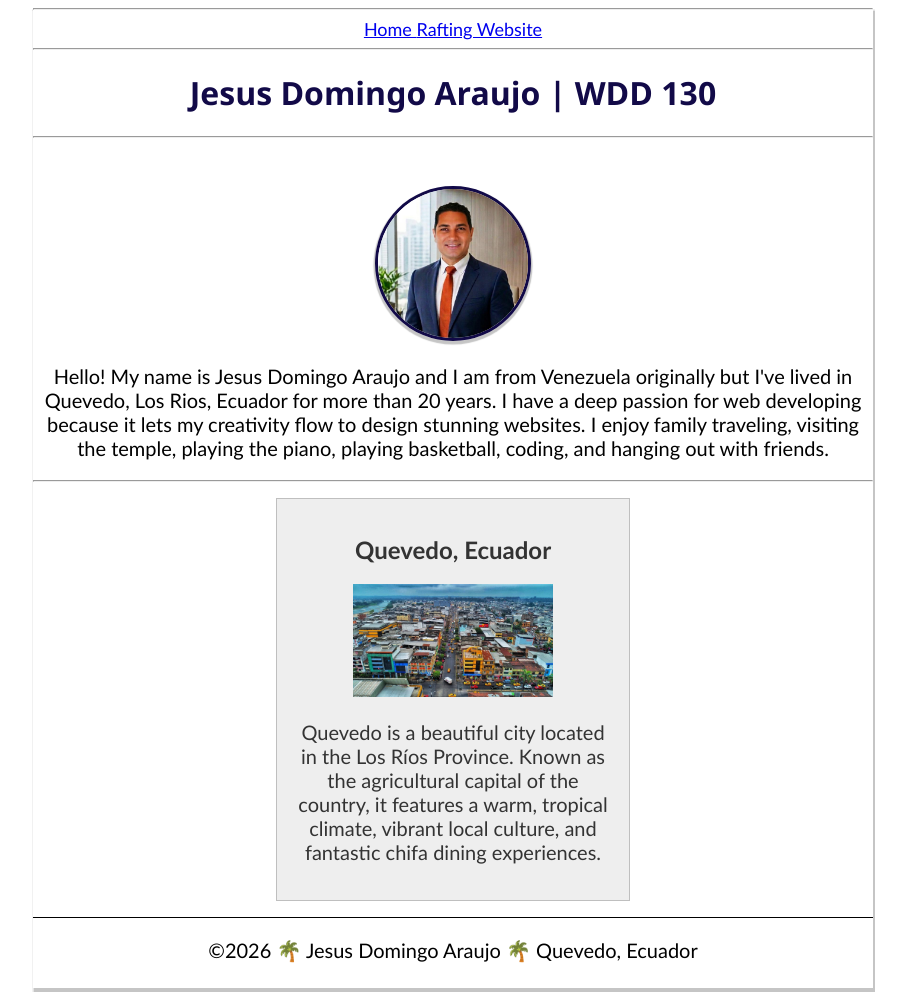
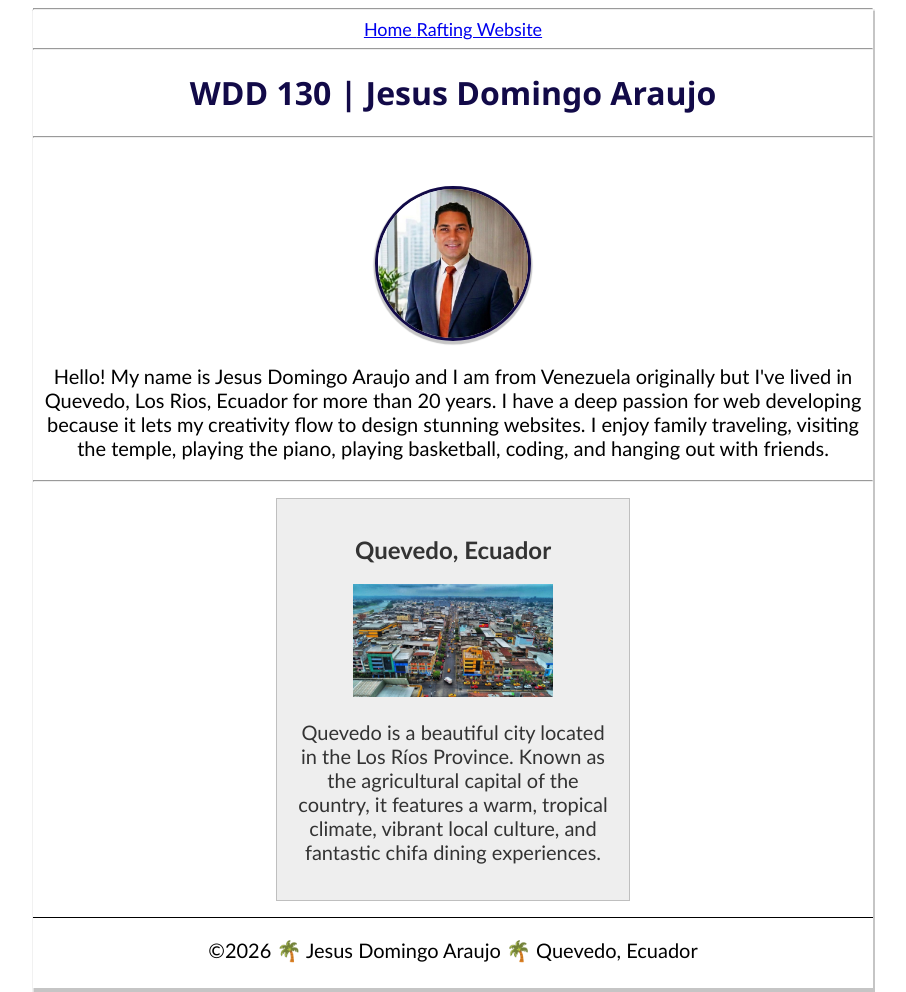
Before and after one commit to ibnsoluciones-web/wdd130, a plain HTML site: page index.html in a window 1280 px wide. Shown: the whole page, without its empty margins (187-1093 px from the left). Drawn offline with Linux system fonts and the light colour scheme.

Commit message:
other adjustments

```diff
--- a/index.html
+++ b/index.html
@@ -26,7 +26,7 @@
     <main>
         <!--// I'm including a divisions using hr to make it more elegant//-->
         <hr>
-        <h1>Jesus Domingo Araujo | WDD 130</h1>
+        <h1>WDD 130 | Jesus Domingo Araujo</h1>
         <!--// I'm including a divisions using hr to make it more elegant//-->
         <hr>
         <img class="me" src="images/jesus-domingo-arauujo-ruiz.png" alt="Jesus Domingo Araujo">
```
